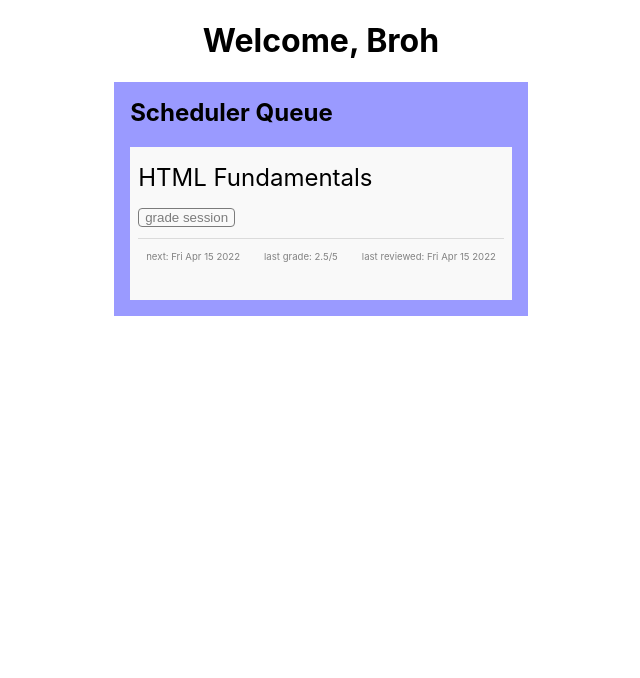
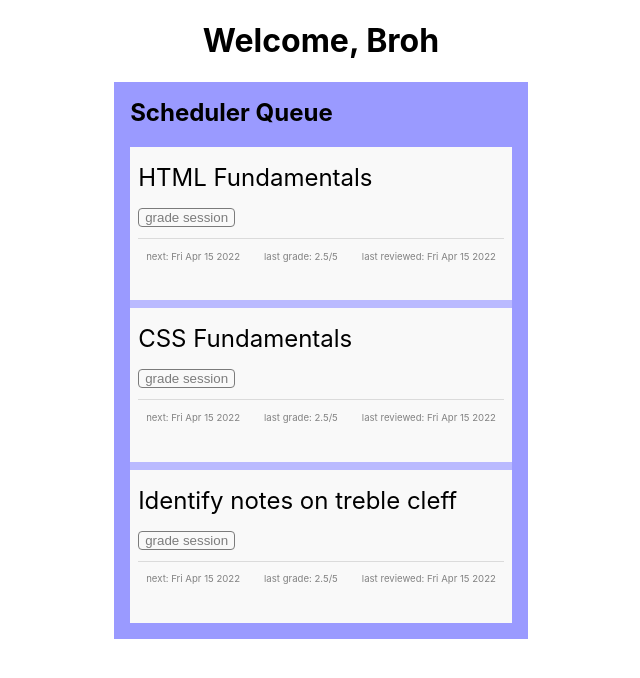
Before and after one commit to ocTrung/spaced-repetition-mgr, a Next.js app: page / in a window 1280 px wide. Shown: the top 678 px of the page, without its empty margins (319-959 px from the left). Built offline with nearby package versions, Linux system fonts and the light colour scheme.

Commit message:
card staggers delay only when list renders

```diff
--- a/components/ScheduleContext.js
+++ b/components/ScheduleContext.js
@@ -3,8 +3,8 @@ import { ReviewItem } from '@/utils/reviewItemUtils'
 
 const testSchedule = [
   new ReviewItem('HTML Fundamentals', new Date()),
-  // new ReviewItem('CSS Fundamentals', new Date()),
-  // new ReviewItem('Identify notes on treble cleff', new Date()),
+  new ReviewItem('CSS Fundamentals', new Date()),
+  new ReviewItem('Identify notes on treble cleff', new Date()),
 ]
 
 const ScheduleContext = createContext()
--- a/components/TopicCard.js
+++ b/components/TopicCard.js
@@ -5,11 +5,18 @@ import styles from '@/styles/TopicCard.module.scss'
 
 export default function TopicCard({ topic, index }) {
   const [showGrader, setShowGrader] = useState(false)
-  const delay = index * 200 + 'ms'
+  const [delay, setDelay] = useState('0ms')
+
 
   useEffect(() => {
     setShowGrader(false)
+    setDelay('0ms')
   }, [topic])
+
+  // Only add animation delay when entire schedule renders
+  useEffect(() => {
+    setDelay(index * 200 + 'ms')
+  }, [])
 
   return (
     <div
@@ -39,7 +46,7 @@ export default function TopicCard({ topic, index }) {
 
       <ul className={styles.info}>
         <li className={styles.infoItem}>next: {getNextReviewDate(topic).toDateString()}</li>
-        <li className={styles.infoItem}>last grade: {topic.EF}/5</li>
+        <li className={styles.infoItem}>last grade: {topic.EF.toFixed(1)}/5</li>
         <li className={styles.infoItem}>last reviewed: {topic.lastReviewed.toDateString()}</li>
       </ul>
       <pre>
--- a/styles/TopicCard.module.scss
+++ b/styles/TopicCard.module.scss
@@ -4,20 +4,20 @@
   display: flex;
   flex-direction: column;
   animation-name: cardAppear;
-  animation-duration: 1000ms;
-  animation-timing-function: ease-out;
+  animation-duration: 800ms;
+  animation-timing-function: cubic-bezier(.18, .89, .32, 1.28); // ease-in-out backwards
   animation-fill-mode: both;
+  transform: translateY(-25px);
+  opacity: 0%;
 }
 
-@keyframes cardAppear{
-  0% {
-    transform: translateY(-25px);
-    opacity: 0%;
-  }
-  50% {
+@keyframes cardAppear {
+  80% {
     opacity: 100%;
   }
+
   100% {
+    opacity: 100%;
     transform: translateY(0px);
   }
 }
@@ -62,13 +62,13 @@
 
 .gradeToggleOpen {
   composes: gradeToggle;
-  border-color:rgb(120, 120, 254);
-  color:rgb(120, 120, 254)
+  border-color: rgb(120, 120, 254);
+  color: rgb(120, 120, 254)
 }
 
 .gradeToggle:active {
-  border-color:rgb(0, 0, 255);
-  color:rgb(0, 0, 255)
+  border-color: rgb(0, 0, 255);
+  color: rgb(0, 0, 255)
 }
 
 .hr {
--- a/utils/reviewItemUtils.js
+++ b/utils/reviewItemUtils.js
@@ -12,9 +12,7 @@ export function getNextReviewDate(reviewItem) {
   const newDate = new Date(reviewItem.lastReviewed)
   const days = reviewItem.intervals.at(-1) || 0
   newDate.setDate(newDate.getDate() + days)
-  console.log('prevDate', reviewItem.lastReviewed)
-  console.log('days to add', days)
-  console.log('newDate', newDate)
+
   return newDate
 }
 
```
Also changed, not shown: 2 other files (tests, documents, lock files or other folders).
